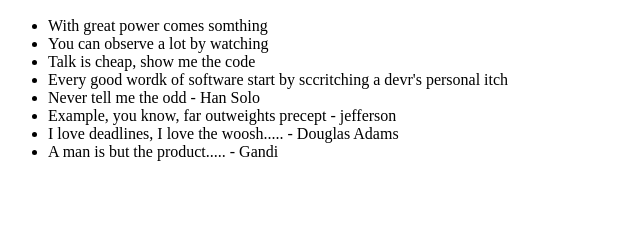
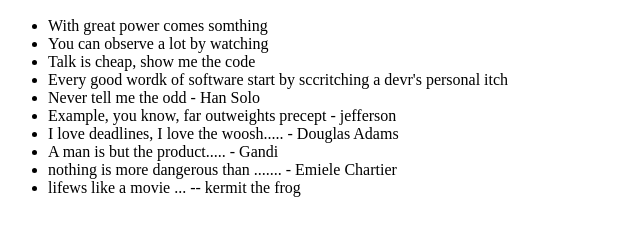
Before and after one commit to DettmersP/0main_openSAP_repo, a plain HTML site: page index.html in a window 1280 px wide. Shown: the part 110-346 px from the top of the page, without its empty margins (0-640 px from the left). Drawn offline with Linux system fonts and the light colour scheme.

Commit message:
added Kermit & Chartier quotes

```diff
--- a/index.html
+++ b/index.html
@@ -15,6 +15,8 @@
     	<li>Example, you know, far outweights precept  - jefferson</li>
     	<li>I love deadlines, I love the woosh.....  - Douglas Adams</li>
     	<li>A man is but the product..... - Gandi</li>
+    	<li>nothing is more dangerous than .......   - Emiele Chartier</li>
+    	<li>lifews like a movie  ... -- kermit the frog</li>
     </ul>
   </body>
 </html>
--- a/styles.css
+++ b/styles.css
@@ -1,6 +1,5 @@
 h1 {
 	color: blue;
-	text-align: left;
 }
 h2 {
 	color: red;
```
